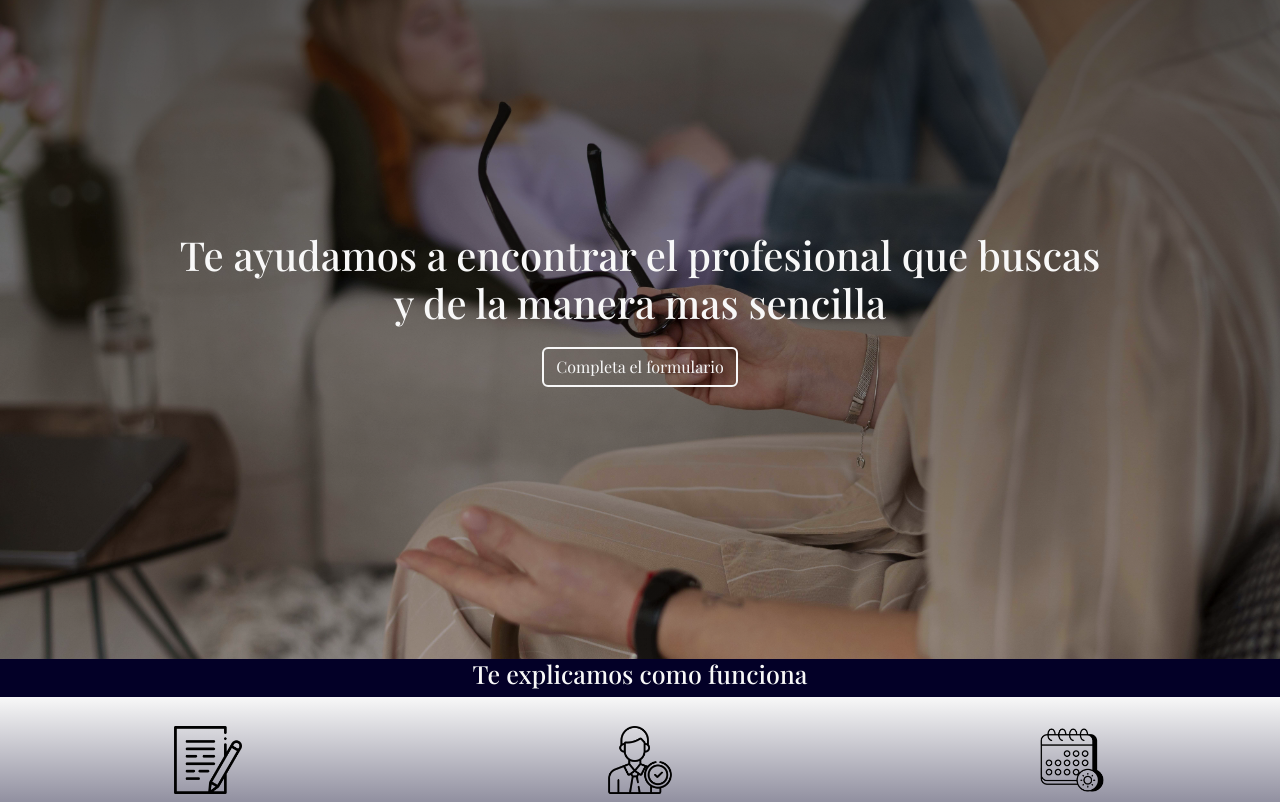
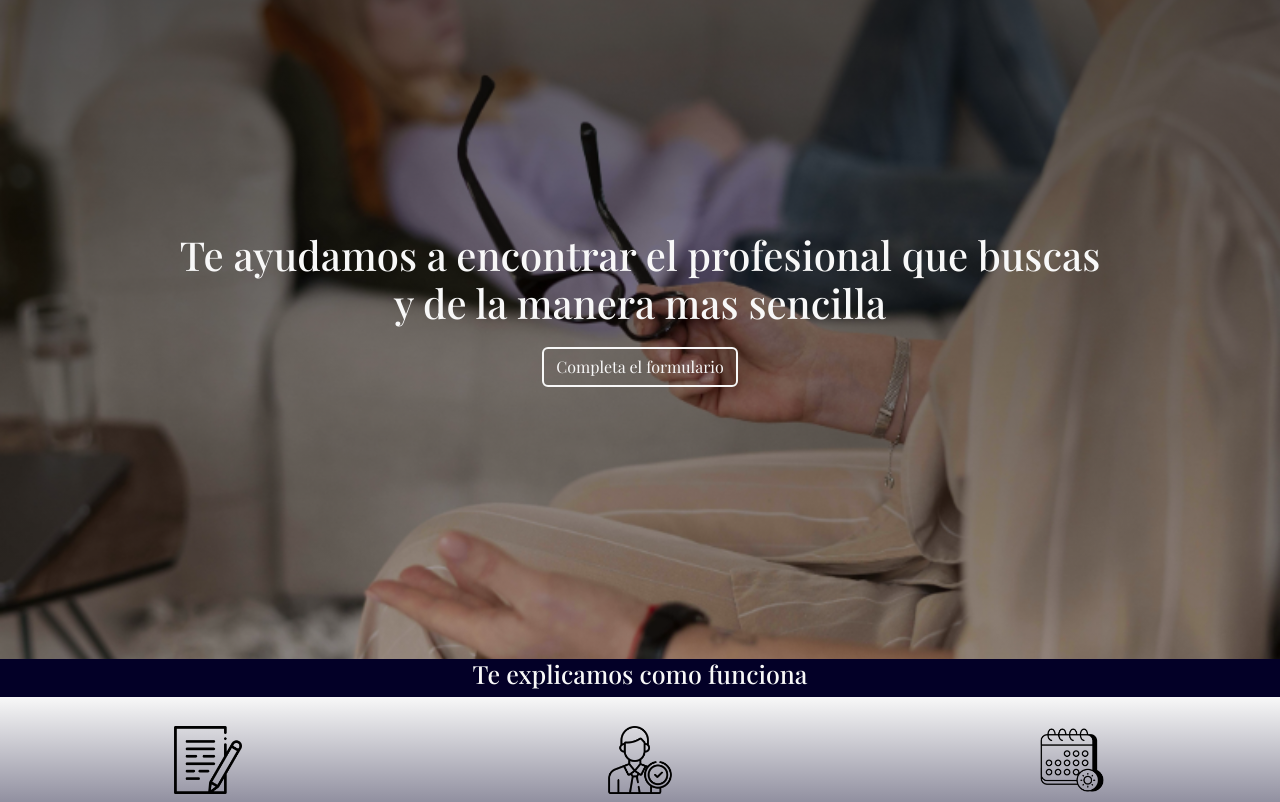
Before and after one commit to EzequielLizarraga/Mianalisishoy, a website: page index.html in a window 1280 px wide. Shown: the part 121-923 px from the top of the page. Drawn offline with nearby package versions, Linux system fonts and the light colour scheme; a web font is replaced by a local one.

Commit message:
optimizando img

```diff
--- a/scss/components/_main.scss
+++ b/scss/components/_main.scss
@@ -1,7 +1,7 @@
 .titulo {
     height: 700px;
     text-align: center;
-    background: $fondoimagen, url("../img/inicio2.jpg");
+    background: $fondoimagen, url("../img/inicio2.png");
     background-position: center;
     background-repeat: no-repeat;
     background-size: cover;
```
Also changed, not shown: css/estilos.css, img/inicio2.jpg (deleted), img/inicio2.png (added).
